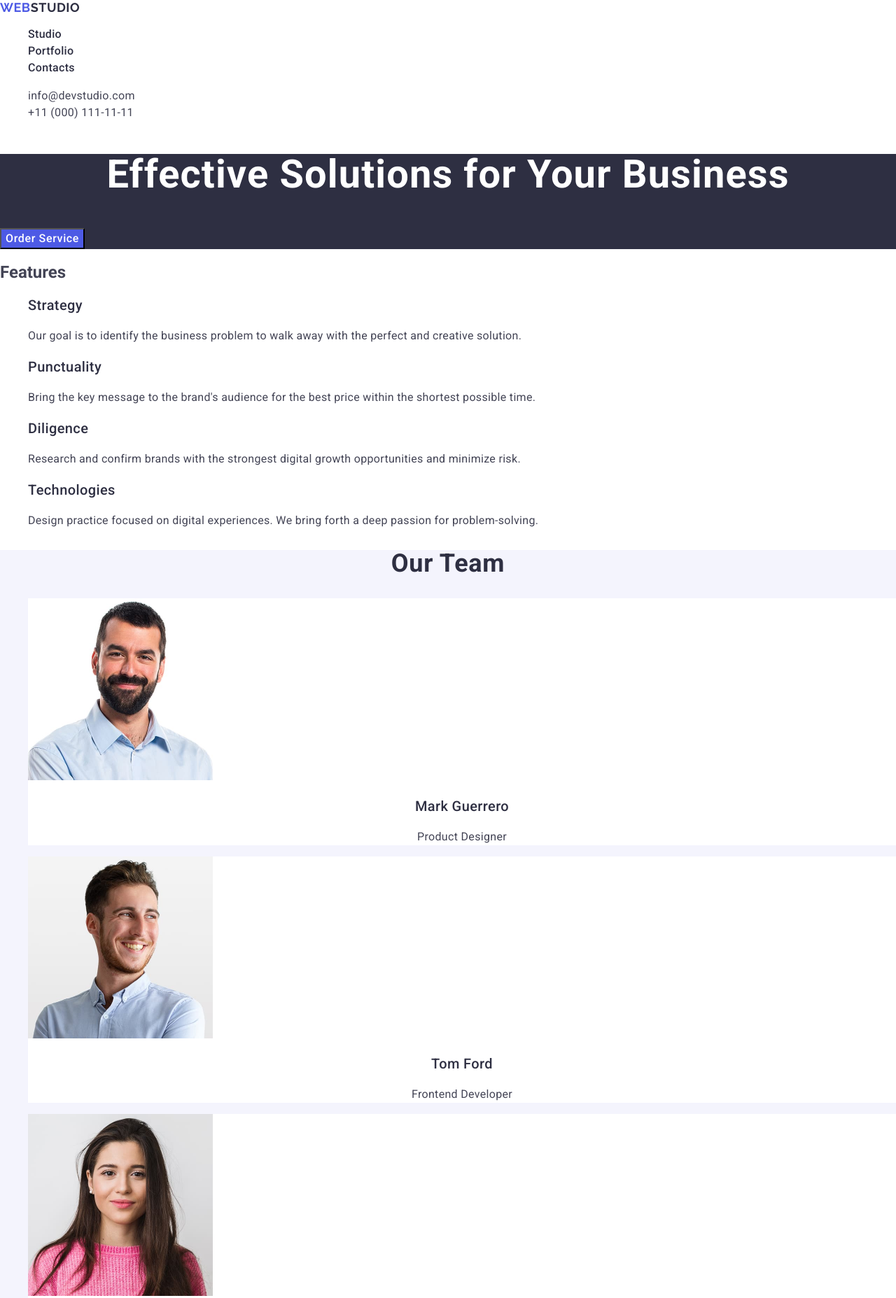
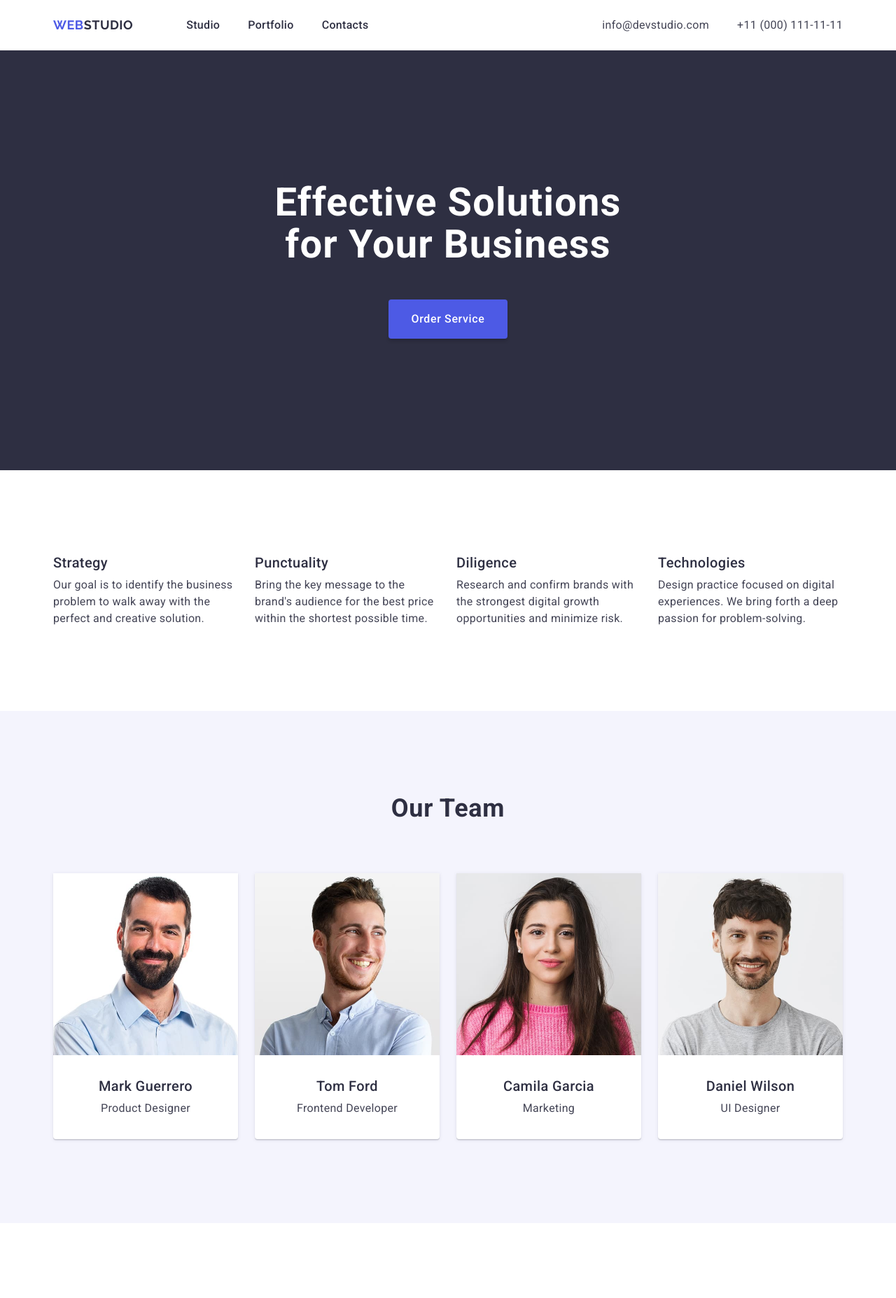
Before and after one commit to Andrew2349/goit-markup-hw-03, a plain HTML site: page index.html in a window 1280 px wide. Shown: the top 1855 px of the page at 70% size. Drawn offline with nearby package versions, Linux system fonts and the light colour scheme.

Commit message:
completed homework3

```diff
--- a/css/styles.css
+++ b/css/styles.css
@@ -1,9 +1,41 @@
+
+p, h1,h2,h3,h4,h5,h6{
+    margin: 0;
+}
+
 ul,ol {
     list-style-type: none;
+    margin: 0;
+    padding: 0;
 }
 
 a{
     text-decoration: none;
+}
+img{
+    display: block;
+    max-width: 100%;
+    height: auto;
+}
+
+.container{
+    max-width: 1158px;
+    padding: 0 15px;
+    margin: 0 auto;
+}
+.page-header{
+    border-bottom: 1px solid #e7e9fc;
+}
+.header-container{
+    display: flex;
+    align-items: center;
+    justify-content: space-between;
+}
+
+.header-nav{
+    display: flex;
+    align-items: center;
+
 }
 
 body{
@@ -20,11 +52,23 @@ body{
         text-transform: uppercase;
         color: #4d5ae5;
 }
+.header-logo{
+    padding: 24px 0;
+    margin-right: 76px;
+}
 
 .header-logo .logo-part{
     color: #2e2f42;
 }
+
+.nav-list{
+    display: flex;
+    gap: 40px;
+}
+
 .nav-link{
+    display: block;
+        padding: 24px 0;
         font-weight: 500;
         font-size: 16px;
         line-height: 1.5;
@@ -36,7 +80,8 @@ body{
 }
 
 .contacts-link{
-
+        display: block;
+        padding: 24px 0;
 
         font-size: 16px;
         line-height: 1.5;
@@ -55,8 +100,20 @@ body{
 .hero {
     background-color:#2e2f42;
 }
+.contacts-list{
+    display: flex;
+    gap: 40px;
+}
+
+.hero-container{
+    padding: 188px 0;
+}
 
 .hero-title {
+    max-width: 496px;
+    margin-right:auto;
+    margin-left: auto;
+    margin-bottom: 48px;
     font-weight: 700;
         font-size: 56px;
         line-height: 1.07;
@@ -66,19 +123,53 @@ body{
 }
 
 .hero-btn {
-font-weight: 500;
+    font-family: inherit;
+    display: block;
+    font-weight: 500;
     font-size: 16px;
     line-height: 1.5;
     letter-spacing: 0.04em;
     color: #fff;
-    background: #4d5ae5;
-    cursor:pointer
+    background-color: #4d5ae5;
+    cursor:pointer;
+    /* margin-left: auto;
+    margin-right: auto; */
+    margin: 0 auto;
+    padding: 16px 32px;
+    border-radius: 4px;
+    box-shadow: 0 4px 4px 0 rgba(0, 0, 0, 0.15);
+    border:none;
+
 }
 .hero-btn:hover, .hero-btn:focus{
     background-color: #404BBF
 }
 
-.features-list {}
+.visually-hidden{
+    position: absolute;
+        width: 1px;
+        height: 1px;
+        margin: -1px;
+        border: 0;
+        padding: 0;
+        white-space: nowrap;
+        clip-path: inset(100%);
+        clip: rect(0 0 0 0);
+        overflow: hidden;
+}
+
+.features{
+    padding:120px 0;
+}
+
+.features-list {
+    display:flex;
+    gap:24px;
+
+}
+.features-list-item{
+    width: calc((100% - 72px)/4);
+}
 
 .features-list-subtitle {
 font-weight: 500;
@@ -86,6 +177,7 @@ font-weight: 500;
     line-height: 1.2;
     letter-spacing: 0.02em;
     color: #2e2f42;
+    margin-bottom: 8px;
 }
 
 .features-list-text {
@@ -95,6 +187,7 @@ font-weight: 500;
 }
 .team {
     background: #f4f4fd;
+    padding: 120px 0;
 }
 .team-title{
     font-size: 36px;
@@ -103,12 +196,19 @@ font-weight: 500;
         text-align: center;
         color: #2e2f42;
         text-transform: capitalize;
+        margin-bottom: 72px;
 }
 
-.team-list {}
+.team-list {
+    display: flex;
+    gap: 24px;
+}
 
 .team-list-item {
     background-color: #fff;
+    border-radius: 0 0 4px 4px;
+box-shadow: 0 2px 1px 0 rgba(46, 47, 66, 0.08), 0 1px 1px 0 rgba(46, 47, 66, 0.16), 0 1px 6px 0 rgba(46, 47, 66, 0.08);
+    width: calc((100%-72px)/4);
 }
 
 .team-list-image {}
@@ -120,6 +220,10 @@ font-weight: 500;
         letter-spacing: 0.02em;
         text-align: center;
         color: #2e2f42;
+        margin-bottom: 8px;
+}
+.team-item-text{
+    padding: 32px 16px;
 }
 
 .team-list-text {
@@ -128,7 +232,9 @@ font-weight: 500;
         letter-spacing: 0.02em;
         text-align: center;
 }
-.portfolio {}
+.portfolio {
+    padding: 120px 0;
+}
 
 .portfolio-title {
     font-size: 36px;
@@ -137,11 +243,26 @@ font-weight: 500;
         text-align: center;
         color: #2e2f42;
         text-transform: capitalize;
+        padding-bottom: 72px;
 }
 
-.portfolio-list {}
+.portfolio-list {
+    display:flex;
+    flex-wrap: wrap;
+    gap:48px 24px;
 
-.portfolio-list-item {}
+}
+
+.portfolio-list-item {
+    width: calc((100%-48px)/3);
+    height: 420px;
+}
+.portfolio-list-item-card{
+    border-bottom: 1px solid #e7e9fc;
+        border-left: 1px solid #e7e9fc;
+        border-right: 1px solid #e7e9fc;
+    padding: 32px 16px;
+}
 
 .portfolio-image {}
 
@@ -151,6 +272,7 @@ font-weight: 500;
         line-height: 1.2;
         letter-spacing: 0.02em;
         color: #2e2f42;
+        margin-bottom: 8px;
 }
 
 .portfolio-text {
@@ -159,12 +281,20 @@ font-weight: 500;
         letter-spacing: 0.02em;
 }
 
-.portfolio-item {}
+
 
 .page-footer{
-    background-color: #2e2f42;;
+    background-color: #2e2f42;
+    padding-top: 100px;
+        padding-bottom: 100px;
+
 }
 
+
+.footer-logo{
+    display: inline-block;
+    margin-bottom: 16px;
+}
 .footer-logo .logo-part{
     color: #f4f4fd;
 }
@@ -174,4 +304,5 @@ font-weight: 500;
         line-height: 1.5;
         letter-spacing: 0.02em;
         color: #f4f4fd;
+        max-width: 264px;
 }
--- a/index.html
+++ b/index.html
@@ -21,6 +21,7 @@
   </head>
   <body>
     <header class="page-hader">
+      <div class="container header-container">
         <nav class="header-nav">
           <a class="logo header-logo" href="./index.html"
             >Web<span class="logo-part">Studio</span></a
@@ -51,38 +52,42 @@
             </li>
           </ul>
         </address>
+      </div>
     </header>
     <main>
       <section class="hero">
+        <div class="container hero-container">
           <h1 class="hero-title">Effective Solutions for Your Business</h1>
           <button class="hero-btn" type="button">Order Service</button>
+        </div>
       </section>
 
       <section class="features">
-        <h2 class="features-title">Features</h2>
+        <div class="container">
+          <h2 class="features-title visually-hidden">Features</h2>
           <ul class="features-list">
-          <li>
+            <li class="features-list-item">
               <h3 class="features-list-subtitle">Strategy</h3>
               <p class="features-list-text">
-              Our goal is to identify the business problem to walk away with the
-              perfect and creative solution.
+                Our goal is to identify the business problem to walk away with
+                the perfect and creative solution.
               </p>
             </li>
-          <li>
+            <li class="features-list-item">
               <h3 class="features-list-subtitle">Punctuality</h3>
               <p class="features-list-text">
                 Bring the key message to the brand's audience for the best price
                 within the shortest possible time.
               </p>
             </li>
-          <li>
+            <li class="features-list-item">
               <h3 class="features-list-subtitle">Diligence</h3>
               <p class="features-list-text">
                 Research and confirm brands with the strongest digital growth
                 opportunities and minimize risk.
               </p>
             </li>
-          <li>
+            <li class="features-list-item">
               <h3 class="features-list-subtitle">Technologies</h3>
               <p class="features-list-text">
                 Design practice focused on digital experiences. We bring forth a
@@ -90,8 +95,10 @@
               </p>
             </li>
           </ul>
+        </div>
       </section>
       <section class="team">
+        <div class="container">
           <h2 class="team-title">Our Team</h2>
           <ul class="team-list">
             <li class="team-list-item">
@@ -102,8 +109,10 @@
                 width="264"
                 height="260"
               />
+              <div class="team-item-text">
                 <h3 class="team-list-subtitle">Mark Guerrero</h3>
                 <p class="team-list-text">Product Designer</p>
+              </div>
             </li>
             <li class="team-list-item">
               <img
@@ -113,8 +122,10 @@
                 width="264"
                 height="260"
               />
+              <div class="team-item-text">
                 <h3 class="team-list-subtitle">Tom Ford</h3>
                 <p class="team-list-text">Frontend Developer</p>
+              </div>
             </li>
             <li class="team-list-item">
               <img
@@ -124,8 +135,10 @@
                 width="264"
                 height="260"
               />
+              <div class="team-item-text">
                 <h3 class="team-list-subtitle">Camila Garcia</h3>
                 <p class="team-list-text">Marketing</p>
+              </div>
             </li>
             <li class="team-list-item">
               <img
@@ -135,12 +148,16 @@
                 width="264"
                 height="260"
               />
+              <div class="team-item-text">
                 <h3 class="team-list-subtitle">Daniel Wilson</h3>
                 <p class="team-list-text">UI Designer</p>
+              </div>
             </li>
           </ul>
+        </div>
       </section>
       <section class="portfolio">
+        <div class="container">
           <h2 class="portfolio-title">Our Portfolio</h2>
           <ul class="portfolio-list">
             <li class="portfolio-list-item">
@@ -151,8 +168,10 @@
                 width="360"
                 height="300"
               />
+              <div class="portfolio-list-item-card">
                 <h3 class="portfolio-subtitle">Banking App</h3>
                 <p class="portfolio-text">App</p>
+              </div>
             </li>
             <li class="portfolio-list-item">
               <img
@@ -162,8 +181,10 @@
                 width="360"
                 height="300"
               />
+              <div class="portfolio-list-item-card">
                 <h3 class="portfolio-subtitle">Cashless Payment</h3>
                 <p class="portfolio-text">Marketing</p>
+              </div>
             </li>
             <li class="portfolio-list-item">
               <img
@@ -173,10 +194,12 @@
                 width="360"
                 height="300"
               />
+              <div class="portfolio-list-item-card">
                 <h3 class="portfolio-subtitle">Meditation App</h3>
                 <p class="portfolio-text">App</p>
+              </div>
             </li>
-          <li class="portfolio-item">
+            <li class="portfolio-list-item">
               <img
                 class="portfolio-image"
                 src="./images/img-portfolio-3.jpg"
@@ -184,8 +207,10 @@
                 width="360"
                 height="300"
               />
+              <div class="portfolio-list-item-card">
                 <h3 class="portfolio-subtitle">Taxi Service</h3>
                 <p class="portfolio-text">Marketing</p>
+              </div>
             </li>
             <li class="portfolio-list-item">
               <img
@@ -195,8 +220,10 @@
                 width="360"
                 height="300"
               />
+              <div class="portfolio-list-item-card">
                 <h3 class="portfolio-subtitle">Screen Illustrations</h3>
                 <p class="portfolio-text">Design</p>
+              </div>
             </li>
             <li class="portfolio-list-item">
               <img
@@ -206,21 +233,26 @@
                 width="360"
                 height="300"
               />
+              <div class="portfolio-list-item-card">
                 <h3 class="portfolio-subtitle">Online Courses</h3>
                 <p class="portfolio-text">Marketing</p>
+              </div>
             </li>
           </ul>
+        </div>
       </section>
     </main>
 
     <footer class="page-footer">
+      <div class="container">
         <a class="logo footer-logo" href="./index.html"
           >Web<span class="logo-part">Studio</span></a
         >
         <p class="footer-text">
-        Increase the flow of customers and sales for your business with digital
-        marketing & growth solutions.
+          Increase the flow of customers and sales for your business with
+          digital marketing & growth solutions.
         </p>
+      </div>
     </footer>
   </body>
 </html>
```
Lines whose indentation alone changed are shown as unchanged.
